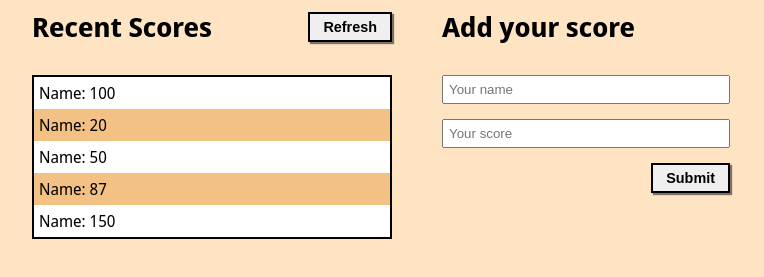
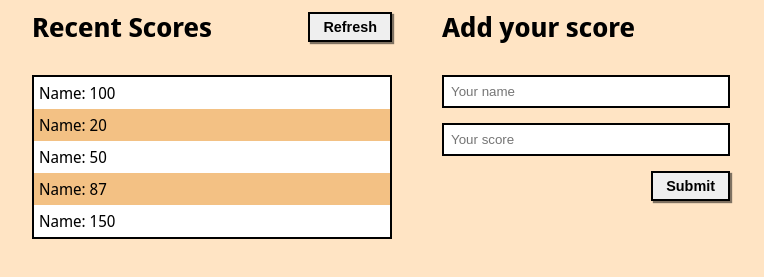
Before and after one commit to Omar-Muhamad/Leaderboard, a website built with webpack: page src/index.html in a window 1280 px wide. Shown: the part 139-416 px from the top of the page, without its empty margins (248-1012 px from the left). Built offline with nearby package versions, Linux system fonts and the light colour scheme.

Commit message:
Edit README file

```diff
--- a/src/style.css
+++ b/src/style.css
@@ -37,7 +37,8 @@ ul {
 }
 
 input {
-  padding: 5px;
+  padding: 7px;
+  border: 2px solid #000;
 }
 
 /* ############# Scores Section ############# */
```
Also changed, not shown: README.md, Screenshot.png (added).
